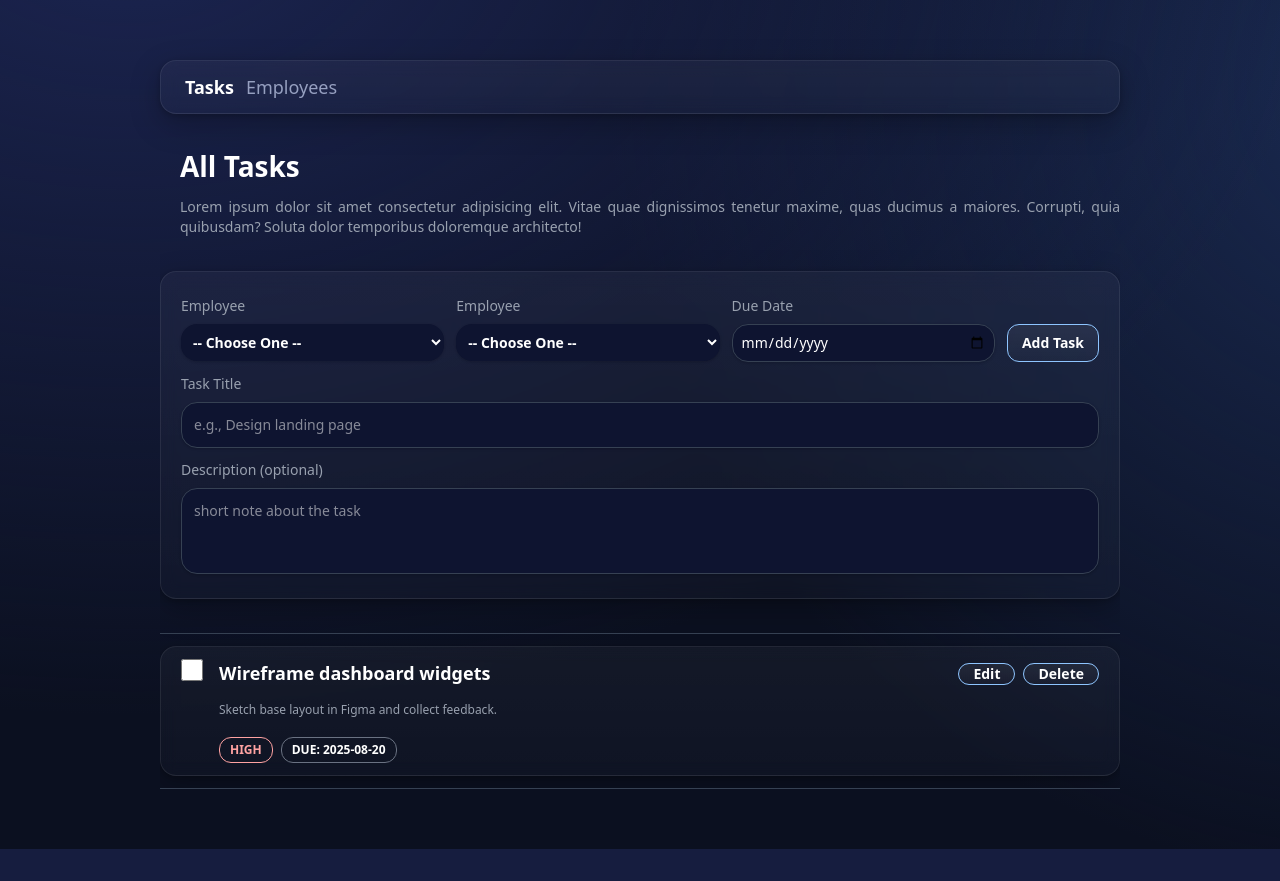
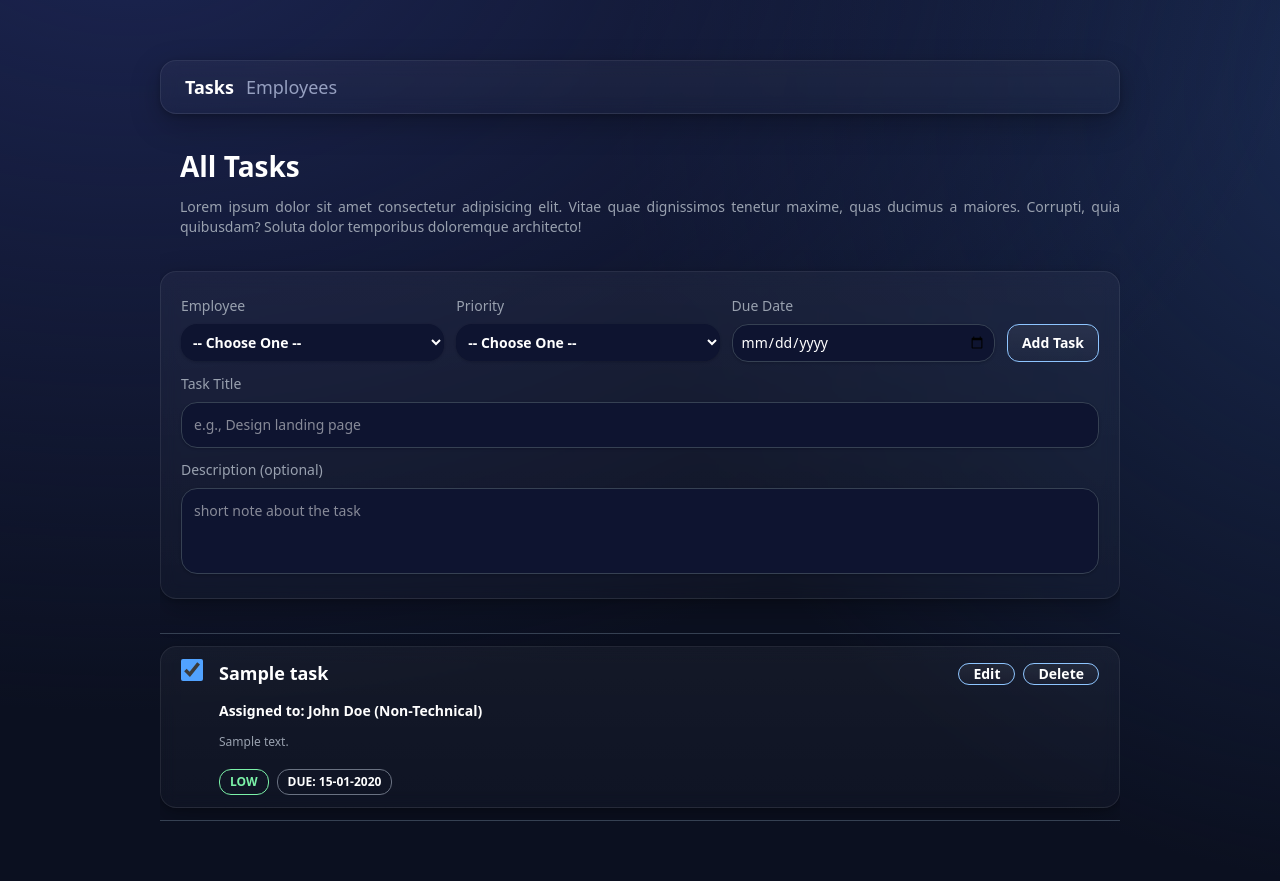
Before and after one commit to TamalPakrasi/PHP-learning-projects, a PHP site: page / in a window 1280 px wide. Before the commit the page ends 849 px from the top, so only its background shows below. Run offline with PHP 8.4, Linux system fonts and the light colour scheme; data comes from the database, SQL or seed files in the repository; tables that the repository leaves empty hold one stand-in row (values such as "Sample post").

Commit message:
employee management: Add the ability to assign tasks to registered employees from the database

```diff
--- a/Mega-Projects/Employee Management System/controllers/employees.controller.php
+++ b/Mega-Projects/Employee Management System/controllers/employees.controller.php
@@ -1,7 +1,7 @@
 <?php
 
-require_once __DIR__ . "/../controllers/fetchJobRoles.controller.php";
-include_once __DIR__ . "/../controllers/fetchEmployeeDetails.controller.php";
+require_once __DIR__ . "/fetchJobRoles.controller.php";
+require_once __DIR__ . "/fetchEmployeeDetails.controller.php";
 
 $title = "Task - Employees";
 $active_page = "employees";
--- /dev/null
+++ b/Mega-Projects/Employee Management System/controllers/fetchEmployees.controller.php
@@ -0,0 +1,10 @@
+<?php
+
+require_once __DIR__ . "/../utils/functions/abort.php";
+require_once __DIR__ . "/../model/employee.php";
+
+if ($_SERVER["REQUEST_METHOD"] === "GET") {
+  $employees = getEmployees();
+} else {
+  abort(400);
+}
--- /dev/null
+++ b/Mega-Projects/Employee Management System/controllers/fetchTasks.controller.php
@@ -0,0 +1,10 @@
+<?php
+
+require_once __DIR__ . "/../utils/functions/abort.php";
+require_once __DIR__ . "/../model/task.php";
+
+if ($_SERVER["REQUEST_METHOD"] === "GET") {
+  $tasks = getTasks();
+} else {
+  abort(400);
+}
--- a/Mega-Projects/Employee Management System/controllers/management.controller.php
+++ b/Mega-Projects/Employee Management System/controllers/management.controller.php
@@ -1,4 +1,7 @@
 <?php
+
+require_once __DIR__ . "/fetchEmployees.controller.php";
+require_once __DIR__ . "/fetchTasks.controller.php";
 
 $title = "Task - Management";
 $active_page = "tasks";
--- /dev/null
+++ b/Mega-Projects/Employee Management System/model/task.php
@@ -0,0 +1,57 @@
+<?php
+
+require_once __DIR__ . "/connections/connect.php";
+require_once __DIR__ . "/../utils/functions/abort.php";
+
+function addTaskToDB(...$taskDetails): bool
+{
+  $conn = connectToDB();
+
+  if (!$conn) {
+    abort(500);
+  }
+
+  list($empId, $priority, $deadline, $task_title, $task_desc) = $taskDetails;
+
+  $stmt = $conn->prepare("INSERT INTO `tasks`(`emp_id`, `task_title`, `task_desc`, `priority`, `deadline`) VALUES (?, ?, ?, ?, ?)");
+
+  if (!$stmt) {
+    $conn->close();
+    abort(500);
+  }
+
+  $stmt->bind_param("issss", $empId, $task_title, $task_desc, $priority, $deadline);
+  $res = $stmt->execute();
+
+  $stmt->close();
+  $conn->close();
+
+  return $res;
+}
+
+function getTasks() : array {
+  $conn = connectToDB();
+
+  if (!$conn) {
+    abort(500);
+  }
+
+  $sql = "SELECT t.task_id, t.is_complete, t.task_title, t.task_desc, e.employee_name, j.job_role, t.priority, t.deadline FROM `tasks` t JOIN `employees` e ON t.emp_id = e.emp_id JOIN `job_role` j ON e.job_id = j.job_id ORDER BY t.deadline DESC";
+
+  $res = $conn->query($sql);
+
+  if ($res === false) {
+    $conn->close();
+    abort(500);
+  }
+
+  if ($res->num_rows === 0) {
+    $conn->close();
+    return [];
+  }
+
+  $arr = $res->fetch_all(MYSQLI_ASSOC);
+  $conn->close();
+
+  return $arr;
+}
--- a/Mega-Projects/Employee Management System/public/css/output.css
+++ b/Mega-Projects/Employee Management System/public/css/output.css
@@ -208,6 +208,9 @@
   .col-span-full {
     grid-column: 1 / -1;
   }
+  .col-start-2 {
+    grid-column-start: 2;
+  }
   .col-start-3 {
     grid-column-start: 3;
   }
@@ -747,42 +711,6 @@
   inherits: false;
   initial-value: solid;
 }
-@property --tw-backdrop-blur {
-  syntax: "*";
-  inherits: false;
-}
-@property --tw-backdrop-brightness {
-  syntax: "*";
-  inherits: false;
-}
-@property --tw-backdrop-contrast {
-  syntax: "*";
-  inherits: false;
-}
-@property --tw-backdrop-grayscale {
-  syntax: "*";
-  inherits: false;
-}
-@property --tw-backdrop-hue-rotate {
-  syntax: "*";
-  inherits: false;
-}
-@property --tw-backdrop-invert {
-  syntax: "*";
-  inherits: false;
-}
-@property --tw-backdrop-opacity {
-  syntax: "*";
-  inherits: false;
-}
-@property --tw-backdrop-saturate {
-  syntax: "*";
-  inherits: false;
-}
-@property --tw-backdrop-sepia {
-  syntax: "*";
-  inherits: false;
-}
 @property --tw-translate-x {
   syntax: "*";
   inherits: false;
@@ -905,6 +833,42 @@
   inherits: false;
   initial-value: 0 0 #0000;
 }
+@property --tw-backdrop-blur {
+  syntax: "*";
+  inherits: false;
+}
+@property --tw-backdrop-brightness {
+  syntax: "*";
+  inherits: false;
+}
+@property --tw-backdrop-contrast {
+  syntax: "*";
+  inherits: false;
+}
+@property --tw-backdrop-grayscale {
+  syntax: "*";
+  inherits: false;
+}
+@property --tw-backdrop-hue-rotate {
+  syntax: "*";
+  inherits: false;
+}
+@property --tw-backdrop-invert {
+  syntax: "*";
+  inherits: false;
+}
+@property --tw-backdrop-opacity {
+  syntax: "*";
+  inherits: false;
+}
+@property --tw-backdrop-saturate {
+  syntax: "*";
+  inherits: false;
+}
+@property --tw-backdrop-sepia {
+  syntax: "*";
+  inherits: false;
+}
 @layer properties {
   @supports ((-webkit-hyphens: none) and (not (margin-trim: inline))) or ((-moz-orient: inline) and (not (color:rgb(from red r g b)))) {
     *, ::before, ::after, ::backdrop {
@@ -912,15 +876,6 @@
       --tw-leading: initial;
       --tw-font-weight: initial;
       --tw-outline-style: solid;
-      --tw-backdrop-blur: initial;
-      --tw-backdrop-brightness: initial;
-      --tw-backdrop-contrast: initial;
-      --tw-backdrop-grayscale: initial;
-      --tw-backdrop-hue-rotate: initial;
-      --tw-backdrop-invert: initial;
-      --tw-backdrop-opacity: initial;
-      --tw-backdrop-saturate: initial;
-      --tw-backdrop-sepia: initial;
       --tw-translate-x: 0;
       --tw-translate-y: 0;
       --tw-translate-z: 0;
@@ -947,6 +902,15 @@
       --tw-ring-offset-width: 0px;
       --tw-ring-offset-color: #fff;
       --tw-ring-offset-shadow: 0 0 #0000;
+      --tw-backdrop-blur: initial;
+      --tw-backdrop-brightness: initial;
+      --tw-backdrop-contrast: initial;
+      --tw-backdrop-grayscale: initial;
+      --tw-backdrop-hue-rotate: initial;
+      --tw-backdrop-invert: initial;
+      --tw-backdrop-opacity: initial;
+      --tw-backdrop-saturate: initial;
+      --tw-backdrop-sepia: initial;
     }
   }
 }
--- a/Mega-Projects/Employee Management System/routes/routeMap.php
+++ b/Mega-Projects/Employee Management System/routes/routeMap.php
@@ -7,4 +7,5 @@ $routes = [
 
 $actions = [
   "addEmployees" => __DIR__ . "/../controllers/addEmployees.controller.php",
+  "assignTask" => __DIR__ . "/../controllers/assignTasks.controller.php",
 ];
--- a/Mega-Projects/Employee Management System/services/employeeServices.php
+++ b/Mega-Projects/Employee Management System/services/employeeServices.php
@@ -7,7 +7,7 @@ function addEmployeeService(...$empDetails)
 {
   list($empName, $jobRole, $gender, $email, $joinedAt) = $empDetails;
 
-  if (!$empName || !$email || !$gender || !$jobRole) {
+  if (empty($empName) || empty($email) || empty($gender) || empty($jobRole)) {
     abort(404);
   }
 
--- /dev/null
+++ b/Mega-Projects/Employee Management System/utils/handlers/getPriorityTheme.php
@@ -0,0 +1,14 @@
+<?php
+
+function getPriorityTheme(string $priority) : string {
+  switch ($priority) {
+    case 'high':
+      return "text-red-300 border-red-300";
+    case 'medium':
+      return "text-yellow-300 border-yellow-300";
+    case 'low':
+      return "text-green-300 border-green-300";
+    default:
+      return "";
+  }
+}
--- a/Mega-Projects/Employee Management System/views/components/task_grid.php
+++ b/Mega-Projects/Employee Management System/views/components/task_grid.php
@@ -1,18 +1,33 @@
-
-<form action="" method="post" class="form-grid lg:grid-cols-[1fr_1fr_1fr_100px]">
+<form action="/assignTask" method="post" class="form-grid lg:grid-cols-[1fr_1fr_1fr_100px]">
   <div>
     <label for="employee" class="block text-gray-400 mb-2 text-[12px] md:text-sm">Employee</label>
 
     <select name="employee" id="employee" class="block w-full form-field font-semibold p-2">
       <option selected disabled>-- Choose One --</option>
+      <?php
+      $hasEmployees = false;
+      foreach ($employees as $emp) :
+        $hasEmployees = true
+      ?>
+        <option value="<?php echo $emp['employee_name']; ?>">
+          <?php echo "{$emp['employee_name']} ({$emp['job_role']})"; ?>
+        </option>
+      <?php endforeach; ?>
+
+      <?php if (!$hasEmployees) : ?>
+        <option disabled>No Employee</option>
+      <?php endif; ?>
     </select>
   </div>
 
   <div>
-    <label for="employee" class="block text-gray-400 mb-2 text-[12px] md:text-sm">Employee</label>
+    <label for="priority" class="block text-gray-400 mb-2 text-[12px] md:text-sm">Priority</label>
 
-    <select name="employee" id="employee" class="block w-full form-field font-semibold p-2">
+    <select name="priority" id="priority" class="block w-full form-field font-semibold p-2">
       <option selected disabled>-- Choose One --</option>
+      <option value="low">Low</option>
+      <option value="medium">Medium</option>
+      <option value="high">High</option>
     </select>
   </div>
 
@@ -21,12 +36,14 @@
       Due Date
     </label>
 
-    <input type="date" name="due_date" id="due_date" class="block w-full form-field p-2 border border-gray-700">
+    <input type="date" name="due_date" id="due_date"
+      class="block w-full form-field p-2 border border-gray-700"
+      min="<?php echo date("Y-m-d"); ?>">
   </div>
 
   <div class="md:col-span-full lg:row-start-2 lg:col-span-4">
     <label for="task_title" class="block text-gray-400 mb-2 text-[12px] md:text-sm">Task Title</label>
-    <input type="text" name="task_title" id="task_title" class="block w-full form-field p-3 border border-gray-700" placeholder="e.g., Design landing page">
+    <input type="text" name="task_title" id="task_title" class="block w-full form-field p-3 border border-gray-700" placeholder="e.g., Design landing page" required>
   </div>
 
   <div class="md:col-span-full lg:row-start-3 lg:col-span-4">
@@ -34,5 +51,7 @@
     <textarea name="task_desc" id="task_desc" class="block w-full form-field p-3 border border-gray-700 resize-none" rows="3" placeholder="short note about the task"></textarea>
   </div>
 
-  <input type="submit" value="Add Task" class="btn py-2 lg:row-start-1 lg:col-start-4 lg:self-end">
+  <?php if ($hasEmployees) : ?>
+    <input type="submit" value="Add Task" class="btn py-2 lg:row-start-1 lg:col-start-4 lg:self-end">
+  <?php endif; ?>
 </form>
--- a/Mega-Projects/Employee Management System/views/components/task_list.php
+++ b/Mega-Projects/Employee Management System/views/components/task_list.php
@@ -1,27 +1,56 @@
+<?php require_once __DIR__ . "/../../utils/handlers/getPriorityTheme.php"; ?>
+
+<?php
+$hasTasks = false;
+foreach ($tasks as $task) :
+  $hasTasks = true;
+?>
   <li class="card-cover">
     <div class="px-2 grid grid-cols-[fit-content(20px)_1fr] sm:grid-cols-[fit-content(20px)_1fr_1fr]
   gap-x-2 md:gap-x-4 gap-y-3 sm:gap-y-1 md:gap-y-3">
       <div>
-      <input type="checkbox" class="size-4 md:size-5 lg:size-5.5 accent-blue-400 focus:outline-0 cursor-pointer">
+        <input type="checkbox" class="size-4 md:size-5 lg:size-5.5 accent-blue-400
+      focus:outline-0 cursor-pointer"
+          <?php echo $task["is_complete"] === "1" ? "checked" : "" ?>>
       </div>
 
-    <h2 class="text-white font-bold text-sm md:text-base lg:text-lg whitespace-nowrap">Wireframe dashboard widgets</h2>
+      <h2 class="text-white font-bold text-sm md:text-base lg:text-lg whitespace-nowrap">
+        <?php echo htmlspecialchars($task["task_title"]); ?>
+      </h2>
 
-    <p class="text-gray-400 col-span-full text-[12px] text-justify sm:col-start-2 sm:col-auto">
-      Sketch base layout in Figma and collect feedback.
+      <h2 class="text-white font-semibold text-sm col-start-2">
+        Assigned to: <?php echo "{$task["employee_name"]} ({$task["job_role"]})" ?>
+      </h2>
+
+      <p class="text-gray-400 text-[12px] text-justify col-start-2">
+        <?php echo htmlspecialchars($task["task_desc"]); ?>
       </p>
 
       <div class="col-span-full flex gap-2 items-center
     justify-end sm:col-start-2 sm:col-auto sm:justify-start sm:mt-1.5">
-      <span class="text-[12px] font-semibold text-red-300 border-1 border-red-300 rounded-xl px-2.5 py-0.75 uppercase">
-        high
+        <span class="text-[12px] font-semibold border-1
+        <?php echo getPriorityTheme($task["priority"]); ?> rounded-xl px-2.5
+         py-0.75 uppercase">
+          <?php echo $task["priority"]; ?>
         </span>
-      <span class="text-[12px] font-semibold text-white border-1 border-gray-500 rounded-xl px-2.5 py-0.75 uppercase">Due: 2025-08-20</span>
+        <span class="text-[12px] font-semibold text-white border-1 border-gray-500 rounded-xl px-2.5
+        py-0.75 uppercase">Due:
+          <?php
+            $date = new DateTime($task["deadline"]);
+            echo $date->format("d-m-Y");
+          ?>
+        </span>
       </div>
 
-    <div class="col-span-full flex gap-2 items-center justify-end sm:col-auto sm:row-start-1 sm:col-start-3 py-1">
-      <button class="btn">Edit</button>
-      <button class="btn">Delete</button>
+      <div class="col-span-full flex gap-2 items-center justify-end sm:col-auto sm:row-start-1 sm:col-start-3
+      py-1">
+        <button class="btn" data-id="<?php echo $task["task_id"] ?>">Edit</button>
+        <button class="btn" data-id="<?php echo $task["task_id"] ?>">Delete</button>
       </div>
     </div>
   </li>
+<?php endforeach; ?>
+
+<?php if (!$hasTasks) : ?>
+  <li class="card-cover text-white font-bold">No Tasks</li>
+<?php endif; ?>
```
Also changed, not shown: other parts of Mega-Projects/Employee Management System/public/css/output.css (+0 -39 lines), Mega-Projects/Employee Management System/controllers/assignTasks.controller.php (added, +21 -0 lines), Mega-Projects/Employee Management System/model/employee.php (+102 -5 lines), Mega-Projects/Employee Management System/model/jobRoles.php (+11 -2 lines), Mega-Projects/Employee Management System/services/taskServices.php (added, +20 -0 lines), Mega-Projects/Employee Management System/views/components/emp_grid.php (+15 -5 lines). Lines whose indentation alone changed are shown as unchanged.
